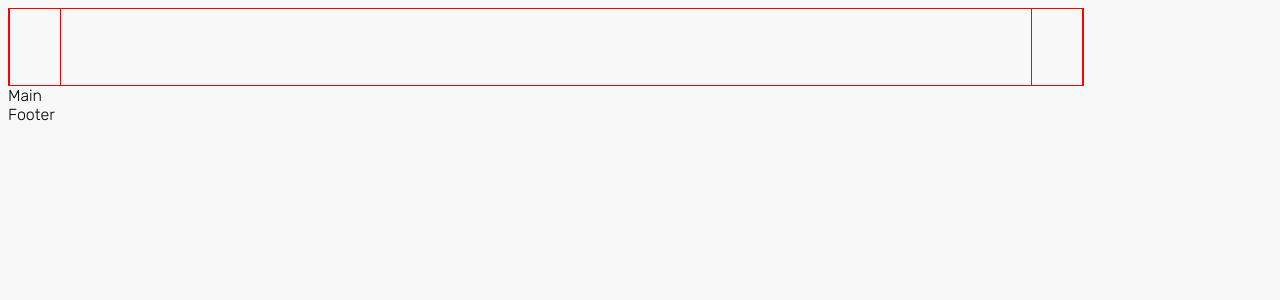
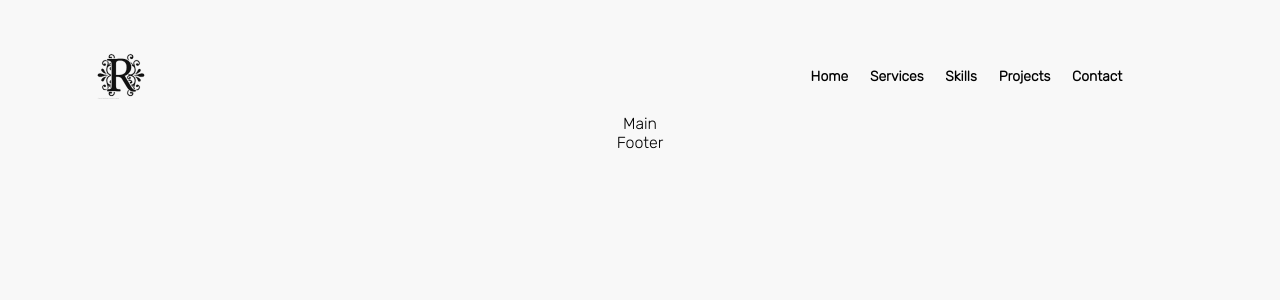
Before and after one commit to RafaelSampaioMoura/portfolio, a React (Vite) app in the folder personal-portfolio/: page / in a window 1280 px wide. Shown: the top 300 px of the page. Built offline with nearby package versions, Linux system fonts and the light colour scheme.

Commit message:
Finished header

```diff
--- a/personal-portfolio/src/index.css
+++ b/personal-portfolio/src/index.css
@@ -1,19 +1,20 @@
 body {
   font-family: "Rubik", sans-serif;
   background-color: #f8f8f8;
+  margin: 0;
 }
 
 #root {
   display: flex;
   flex-direction: column;
   justify-content: center;
-  align-content: center;
+  align-items: center;
+  margin: 3% 7.5% 0 7.5%;
 }
 
 .header {
-  border: red 1px solid;
   height: 76px;
-  width: 85%;
+  width: 100%;
   display: flex;
   flex-direction: row;
   justify-content: space-between;
@@ -21,13 +22,20 @@ body {
 }
 
 .icon {
-  border: red 1px solid;
   height: 76px;
   width: 50px;
 }
 
 .links {
-  border: red 1px solid;
   height: 76px;
-  width: 50px;
+  width: 40%;
+  display: flex;
+  justify-content: center;
+  align-items: center;
+  gap: 5%;
+  font-size: 14px;
 }
+
+.link {
+  font-weight: 600;
+}
--- a/personal-portfolio/src/main_page/Header.jsx
+++ b/personal-portfolio/src/main_page/Header.jsx
@@ -1,12 +1,19 @@
-import React from 'react'
+import React from "react";
+import r_letter from "../assets/download.svg";
 
 function Header() {
   return (
-    <div className='header'>
-      <div className='icon'></div>
-      <div className='links'></div>
+    <div className="header">
+      <img src={r_letter} className="icon"></img>
+      <div className="links">
+        <p className="link">Home</p>
+        <p className="link">Services</p>
+        <p className="link">Skills</p>
+        <p className="link">Projects</p>
+        <p className="link">Contact</p>
+      </div>
     </div>
-  )
+  );
 }
 
-export default Header
+export default Header;
```
